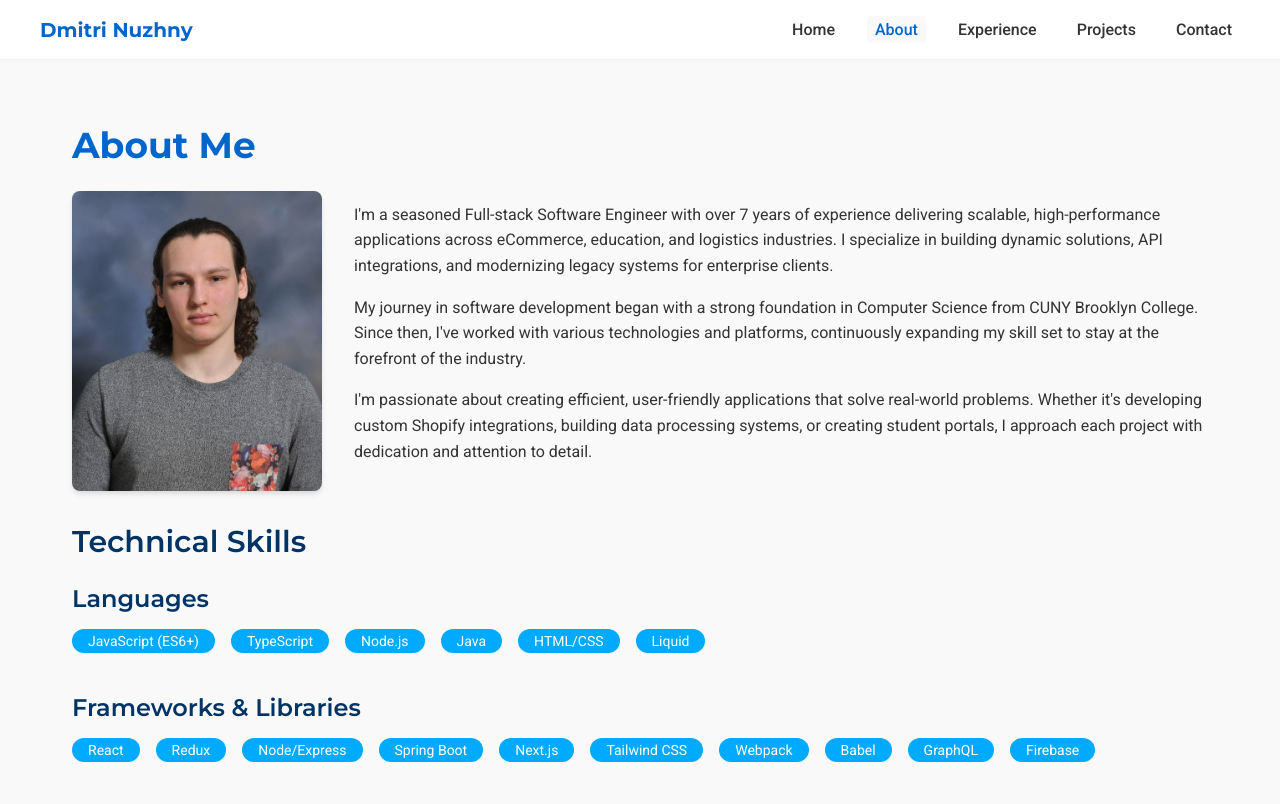
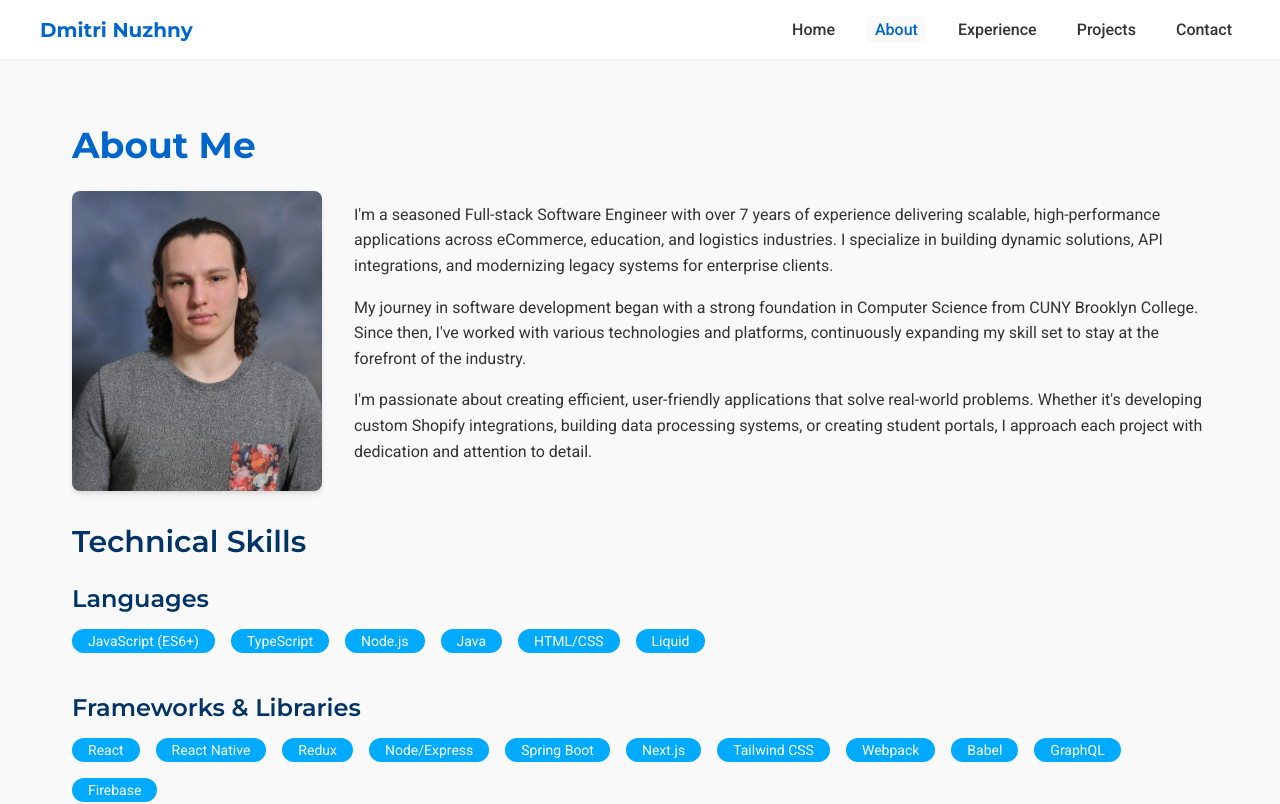
Before and after one commit to DmitriNuzhny/dmitrinuzhny.github.io, a React (Create React App) app: page /#/about in a window 1280 px wide. Shown: the top 804 px of the page. Built offline with nearby package versions, Linux system fonts and the light colour scheme.

Commit message:
Added react native

```diff
--- a/src/pages/About.tsx
+++ b/src/pages/About.tsx
@@ -147,6 +147,7 @@ const About: React.FC = () => {
                 <Heading3>Frameworks & Libraries</Heading3>
                 <SkillsGrid>
                   <Badge>React</Badge>
+                  <Badge>React Native</Badge>
                   <Badge>Redux</Badge>
                   <Badge>Node/Express</Badge>
                   <Badge>Spring Boot</Badge>
--- a/src/pages/Experience.tsx
+++ b/src/pages/Experience.tsx
@@ -132,6 +132,7 @@ const Experience: React.FC = () => {
               <TechBadges>
                 <Badge>Node.js</Badge>
                 <Badge>React</Badge>
+                <Badge>React Native</Badge>
                 <Badge>TypeScript</Badge>
                 <Badge>Redux</Badge>
                 <Badge>MSSQL</Badge>
@@ -158,6 +159,7 @@ const Experience: React.FC = () => {
               <Heading3>Technologies Used:</Heading3>
               <TechBadges>
                 <Badge>React</Badge>
+                <Badge>React Native</Badge>
                 <Badge>Node.js</Badge>
                 <Badge>Express</Badge>
                 <Badge>MongoDB</Badge>
@@ -183,6 +185,7 @@ const Experience: React.FC = () => {
               <Heading3>Technologies Used:</Heading3>
               <TechBadges>
                 <Badge>React</Badge>
+                <Badge>React Native</Badge>
                 <Badge>Node.js</Badge>
                 <Badge>MongoDB</Badge>
                 <Badge>Google Maps API</Badge>
```
